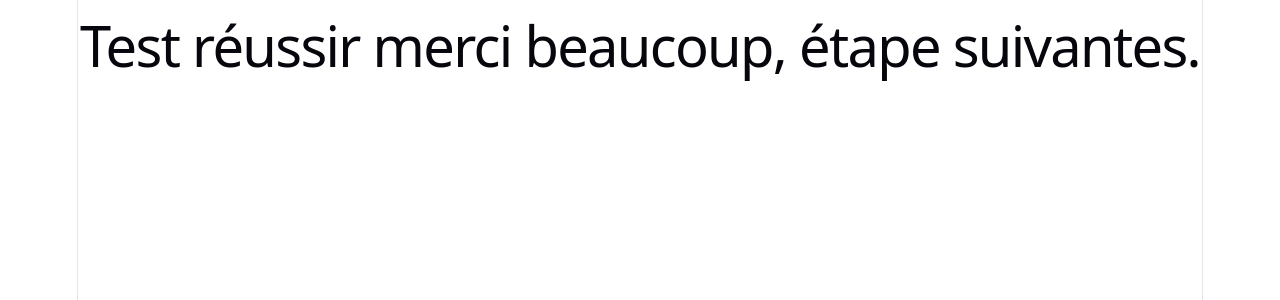
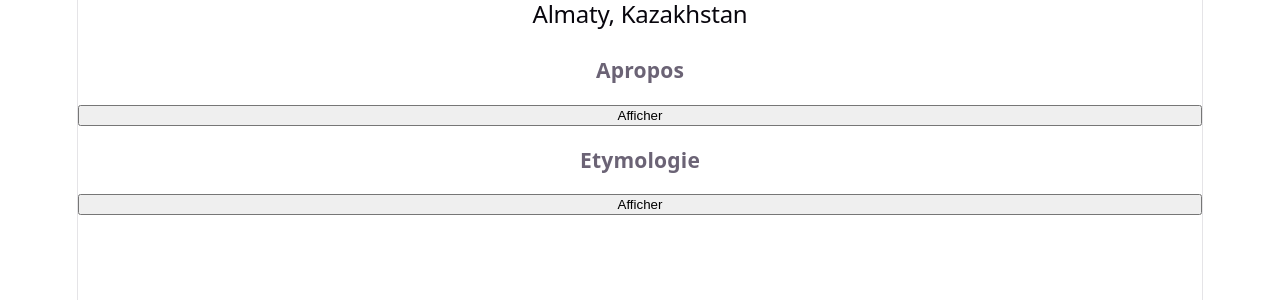
Before and after one commit to Maurice-Jose/myApp, a React (Vite) app: page / in a window 1280 px wide. Shown: the top 300 px of the page. Built offline with nearby package versions, Linux system fonts and the light colour scheme.

Commit message:
Modification de la page d'accueil

```diff
--- a/src/App.tsx
+++ b/src/App.tsx
@@ -1,10 +1,30 @@
+import { useState } from 'react'
 import './App.css'
+
+function Panel({Children, title}){
+  const [isActive, setIsActive] = useState(false);
+
+  return(
+    <>
+      <h3>{title}</h3>
+      {isActive? (<p>{Children}</p>) : (<button onClick={() => setIsActive(true)}>Afficher</button>)}
+    </>
+  )
+}
 
 function App() {
 
   return (
     <>
-      <h1>Test réussir merci beaucoup, étape suivantes.</h1>
+      <h2>Almaty, Kazakhstan</h2>
+      <Panel title="Apropos">
+        Avec une population d'environ 2 millions d'habitants, Almaty est la plus grande ville du Kazakhstan. Elle en était la capitale 1929 à 1997.
+        With a population of about 2 million, Almaty is Kazakhstan's largest city. From 1929 to 1997, it was its capital city.
+      </Panel>
+      <Panel title="Etymologie">
+        Avec une population d'environ 2 millions d'habitants, Almaty est la plus grande ville du Kazakhstan. Elle en était la capitale 1929 à 1997.
+        With a population of about 2 million, Almaty is Kazakhstan's largest city. From 1929 to 1997, it was its capital city.
+      </Panel>
     </>
   )
 }
```
